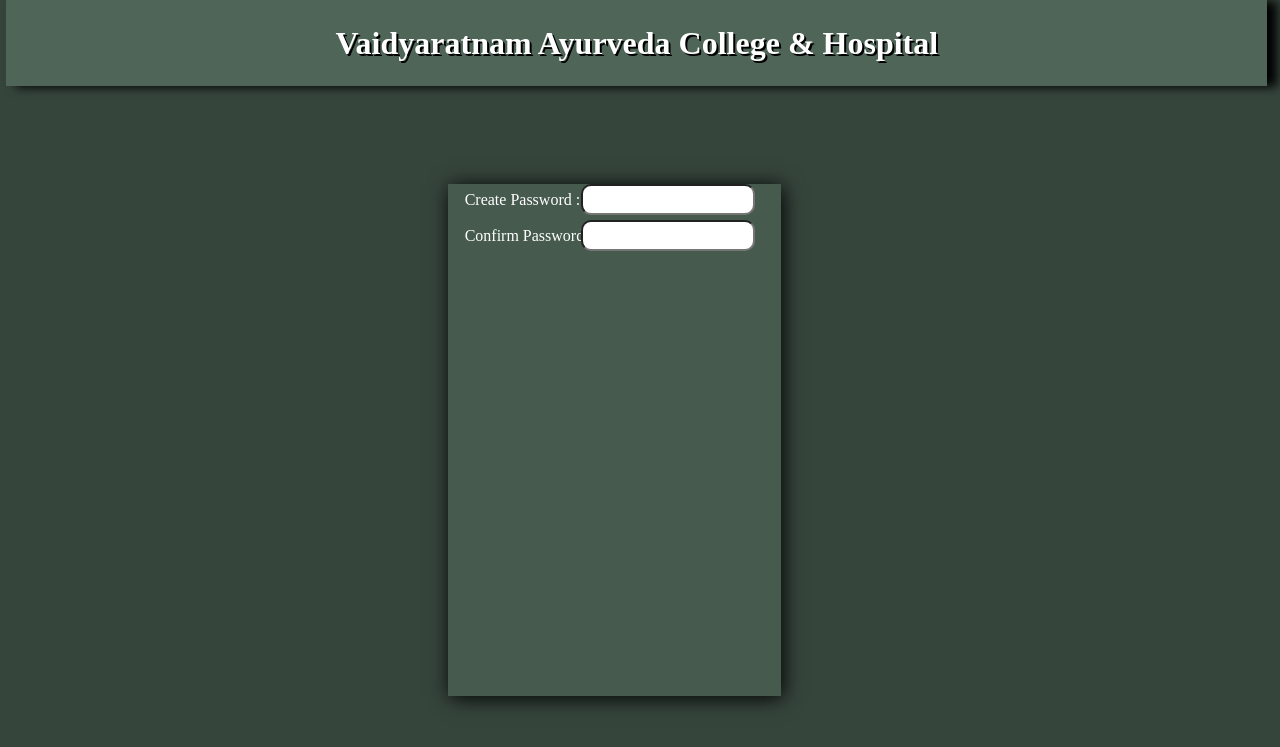
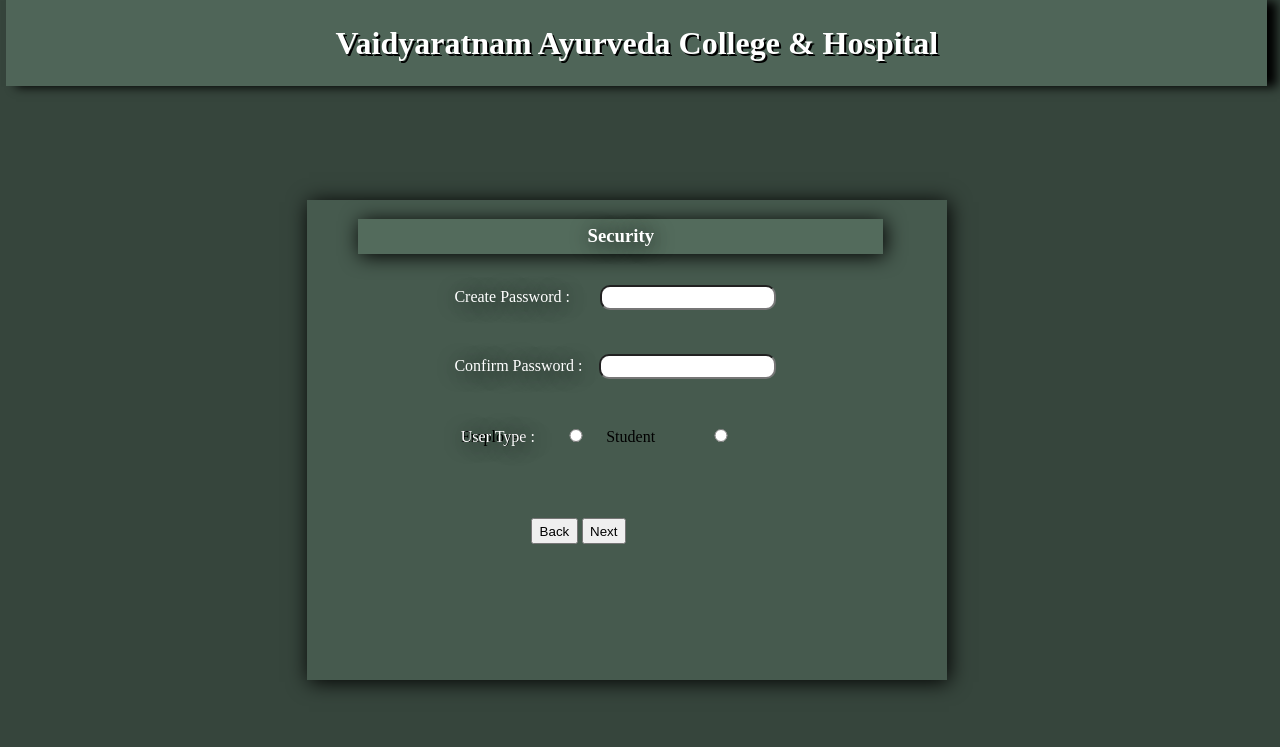
Before and after one commit to Shafi-Hub/vac-ppa, a Flask app: page /signup-user_type in a window 1280 px wide. Shown: the top 747 px of the page. Run offline with Flask 2, Linux system fonts and the light colour scheme.

Commit message:
password Page Design Compleated..

```diff
--- a/Modules/SignUp/signup.py
+++ b/Modules/SignUp/signup.py
@@ -2,7 +2,7 @@
 from markupsafe import escape
 from mysql.connector import connect
 
-mydb = connect(host='localhost', user='root', password='SHA@123', database='demo1')
+mydb = connect(host='localhost', user='root', password='SHA', database='demo1')
 mycursor = mydb.cursor()
 
 def signup_form_user_info():
--- a/static/signup/signup_user_info.css
+++ b/static/signup/signup_user_info.css
@@ -1,17 +1,67 @@
+
+#user_passwd_frame{
+    width: 50%;
+    height: 60%;
+    background-color: rgba(135, 176, 152, 0.2);
+    box-shadow: 2px 2px 20px black;
+    position: absolute;
+    left: 24%;
+    top: 25%;
+    }
+
+#pass_head{
+    text-align: center;
+    color: white;
+    text-shadow: 2px 2px 20px black;
+    width: 80%;
+    height: 5%;
+    padding: 1% 1%;
+    background-color: rgba(135, 176, 152, 0.2);
+    box-shadow: 2px 2px 20px black;
+    margin-left: 8%;
+    }
 
 .psd_lbl{
+     text-shadow: 2px 2px 20px black;
      color: white;
-     width: 40%;
-     position: absolute;
-     left: 5%;
-     margin-top: 2%;
+     width: 20%;
+     position: relative;
+     left: 23%;
+     margin-top: 5%;
     }
 
 .psd_input{
-     width: 50%;
+     width: 25%;
      height: 4%;
-     padding: 1% .5% 1% .5%;
+     padding: .5% 1% .5% 1%;
      border-radius: 10px;
-     position: absolute;
-     left: 40%;
+     position: relative;
+     left: 23%;
+     margin: 2% 2%;
     }
+
+.usr_typ {
+     text-shadow: 2px 2px 20px black;
+     color: white;
+     width: 10%;
+     position: relative;
+     left: 24%;
+     margin-top: 3%;
+    }
+
+#crt_passwd_lbl{
+    top: 30%;
+    }
+
+#crt_passwd_input{
+    top: 30%;
+    left: 25%;
+    }
+
+.btn_passwd{
+    position:relative;
+    left: 35%;
+    top: 15%;
+    padding: .5% 1%;
+    margin-bottom: 3%;
+}
--- a/templates/index.html
+++ b/templates/index.html
@@ -11,8 +11,8 @@
     <div id="homepage_head">
         <h1> Vaidyaratnam Ayurveda College & Hospital </h1>
     </div>
+    {% block content %}
     <div id="login_frame">
-       {% block content %}
        <img id="emplom" src="{{ url_for('static', filename='/images/HomePage/emplom.png') }}"/><br>
          <form>
             <input type="text"  id="username" name="user"><br>
@@ -20,16 +20,12 @@
             <button type="submit" id="login_btn" name="login">Login</button>
             <button type="submit" id="signup_btn" formaction="{{ url_for('_signup_form_user_info_') }}" name="signup"> Sign Up </button>
          </form>
-       {% endblock %}
     </div>
+    {% endblock %}
     {% block footer %}
     <div id="homepage_footer">
         <p><marquee scrollamount="6" >!!! This is a Demo WebApp, please co-operate with us....!!! if you have any queries please contact IT Administrator... !!! MUHAMMED SHAFI- 9633442041</marquee></p>
     </div>
     {% endblock %}
-
-
-
-
 </body>
 </html>
--- a/templates/signup/signup_user_info.html
+++ b/templates/signup/signup_user_info.html
@@ -8,11 +8,24 @@
  <body>
    {% extends 'index.html' %}
    {% block content %}
-   <div id="user_passwd_crt">
-     <label for="crt_passwd" id="crt_passwd_lbl" class="psd_lbl"> Create Password : </label>
-     <input type="text" id="crt_passwd" class="psd_input"><br><br>
-     <label for="cnfrm_passwd" id="cnfrm_passwd_lbl" class="psd_lbl"> Confirm Password : </label>
-     <input type="text" id="cnfrm_passwd" class="psd_input">
+   <div id="user_passwd_frame">
+     <form>
+       <div>
+           <h3 id="pass_head"> Security </h3>
+       </div>
+       <label for="crt_passwd_input" id="crt_passwd_lbl" class="psd_lbl"> Create Password : </label>
+       <input type="text" id="crt_passwd_input" class="psd_input"><br><br>
+       <label for="cnfrm_passwd_input" id="cnfrm_passwd_lbl" class="psd_lbl"> Confirm Password : </label>
+       <input type="text" id="cnfrm_passwd_input" class="psd_input"><br><br>
+
+       <label for="user_type" id="user_type_lbl" class="usr_typ"> User Type : </label>
+         <input type="radio" id="user_type" class="usr_typ">
+         <label id="employee"> Employee </label>
+         <input type="radio" id="user_type" class="usr_typ">
+         <label id="student"> Student </label>
+     </form>
+     <button id="btn_passwd_back" class="btn_passwd"> Back</button>
+     <button id="btn_passwd_next" class="btn_passwd"> Next </button>
    </div>
    {% endblock %}
    {% block footer %}
```
